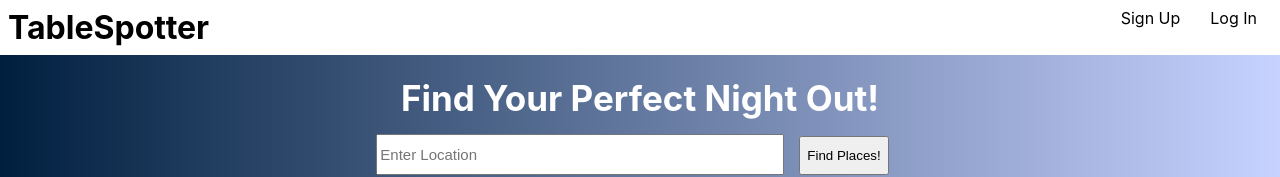
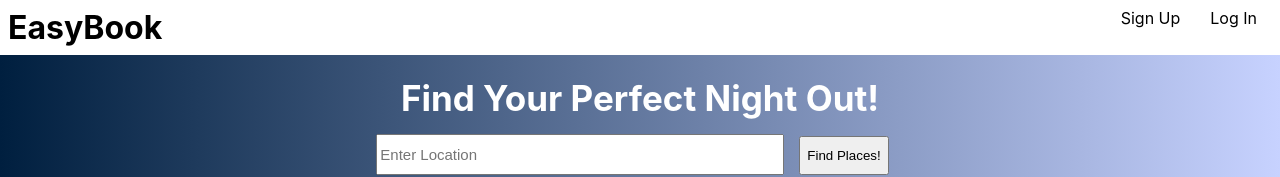
Before and after one commit to sjpope/HumanFactors, a React (Create React App) app in the folder client/: page / in a window 1280 px wide. Shown: the top 177 px of the page. Built offline with nearby package versions, Linux system fonts and the light colour scheme; no server answers.

Commit message:
Update React logging in App.js and change header text in header.jsx

```diff
--- a/client/src/App.js
+++ b/client/src/App.js
@@ -5,6 +5,7 @@ import HomePage from './pages/HomePage';
 import ResultsPage from './pages/ResultsPage'
 
 function App() {
+  // Note: use console.log for React logging
   return (
     <Router>
       <div>
--- a/client/src/components/header.jsx
+++ b/client/src/components/header.jsx
@@ -3,7 +3,7 @@ import React from 'react';
 function Header() {
     return (
         <header>
-            <h1>TableSpotter</h1>
+            <h1>EasyBook</h1>
             <nav>
                 <a>Sign Up</a>
                 <a>Log In</a>
```
